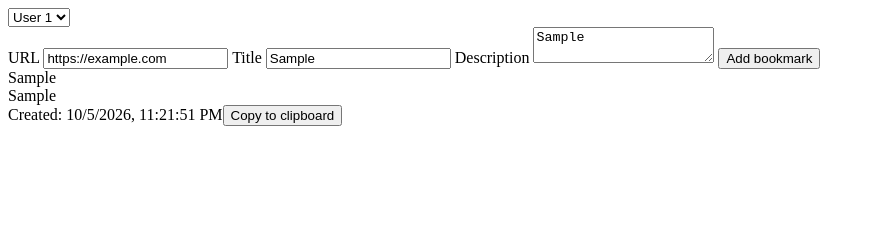
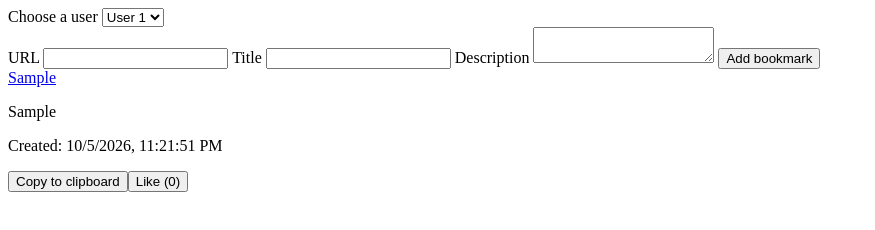
Before and after one commit to sisaymehari/Project-Shared-Bookmarks-, a website with bundled scripts: page index.html in a window 1280 px wide. Both pictures are taken after typing "https://example.com", "Sample", "Sample" into the empty fields and a click on the button "Add bookmark". Shown: the whole page, without its empty margins (0-875 px from the left). Built offline with nearby package versions, Linux system fonts and the light colour scheme.

Commit message:
Add newest-first order, title link, like button, dropdown label, main landmark

```diff
--- a/index.html
+++ b/index.html
@@ -1,9 +1,14 @@
 <!doctype html>
-<html>
+<html lang="en">
   <head>
+    <meta charset="UTF-8" />
+    <meta name="viewport" content="width=device-width, initial-scale=1" />
+    <title>Shared Bookmarks</title>
     <script type="module" src="script.js"></script>
   </head>
   <body>
+    <main>
+      <label for="user-select">Choose a user</label>
       <select id="user-select"></select>
 
       <form id="bookmark-form">
@@ -20,5 +25,6 @@
       </form>
 
       <div id="bookmarks-container"></div>
+    </main>
   </body>
 </html>
--- a/script.js
+++ b/script.js
@@ -1,9 +1,3 @@
-// This is a placeholder file which shows how you can access functions defined in other files.
-// It can be loaded into index.html.
-// You can delete the contents of the file once you have understood how it works.
-// Note that when running locally, in order to open a web page which uses modules, you must serve the directory over HTTP e.g. with https://www.npmjs.com/package/http-server
-// You can't open the index.html file using a file:// URL.
-
 import { getUserIds, getData, setData } from "./storage.js";
 
 window.onload = function () {
@@ -28,12 +22,19 @@ window.onload = function () {
     } else {
       container.innerText = "";
 
-      bookmarks.forEach(function (bookmark) {
+      [...bookmarks].reverse().forEach(function (bookmark) {
         const bookmarkElement = document.createElement("div");
 
+        const titleLink = document.createElement("a");
+        titleLink.href = bookmark.url;
+        titleLink.textContent = bookmark.title;
+
+        const descriptionElement = document.createElement("p");
+        descriptionElement.textContent = bookmark.description;
+
         const date = new Date(bookmark.createdAt);
-
-        bookmarkElement.innerText = `${bookmark.title}\n${bookmark.description}\nCreated: ${date.toLocaleString()}`;
+        const createdAtElement = document.createElement("p");
+        createdAtElement.textContent = `Created: ${date.toLocaleString()}`;
 
         const copyButton = document.createElement("button");
         copyButton.innerText = "Copy to clipboard";
@@ -42,7 +43,22 @@ window.onload = function () {
           navigator.clipboard.writeText(bookmark.url);
         });
 
-        bookmarkElement.appendChild(copyButton);
+        const likeButton = document.createElement("button");
+        likeButton.textContent = `Like (${bookmark.likes})`;
+
+        likeButton.addEventListener("click", function () {
+          bookmark.likes += 1;
+          setData(selectedUserId, bookmarks);
+          showBookmarksForUser();
+        });
+
+        bookmarkElement.append(
+          titleLink,
+          descriptionElement,
+          createdAtElement,
+          copyButton,
+          likeButton
+        );
         container.appendChild(bookmarkElement);
       });
     }
@@ -57,13 +73,13 @@ window.onload = function () {
     const url = document.querySelector("#bookmark-url").value;
     const title = document.querySelector("#bookmark-title").value;
     const description = document.querySelector("#bookmark-description").value;
-    // create and save bookmark here
 
     const bookmark = {
       url: url,
       title: title,
       description: description,
       createdAt: new Date(),
+      likes: 0,
     };
 
     const selectedUserId = dropdown.value;
@@ -74,5 +90,6 @@ window.onload = function () {
 
     setData(selectedUserId, updatedBookmarks);
     showBookmarksForUser();
+    form.reset();
   });
 };
```
Lines whose indentation alone changed are shown as unchanged.
